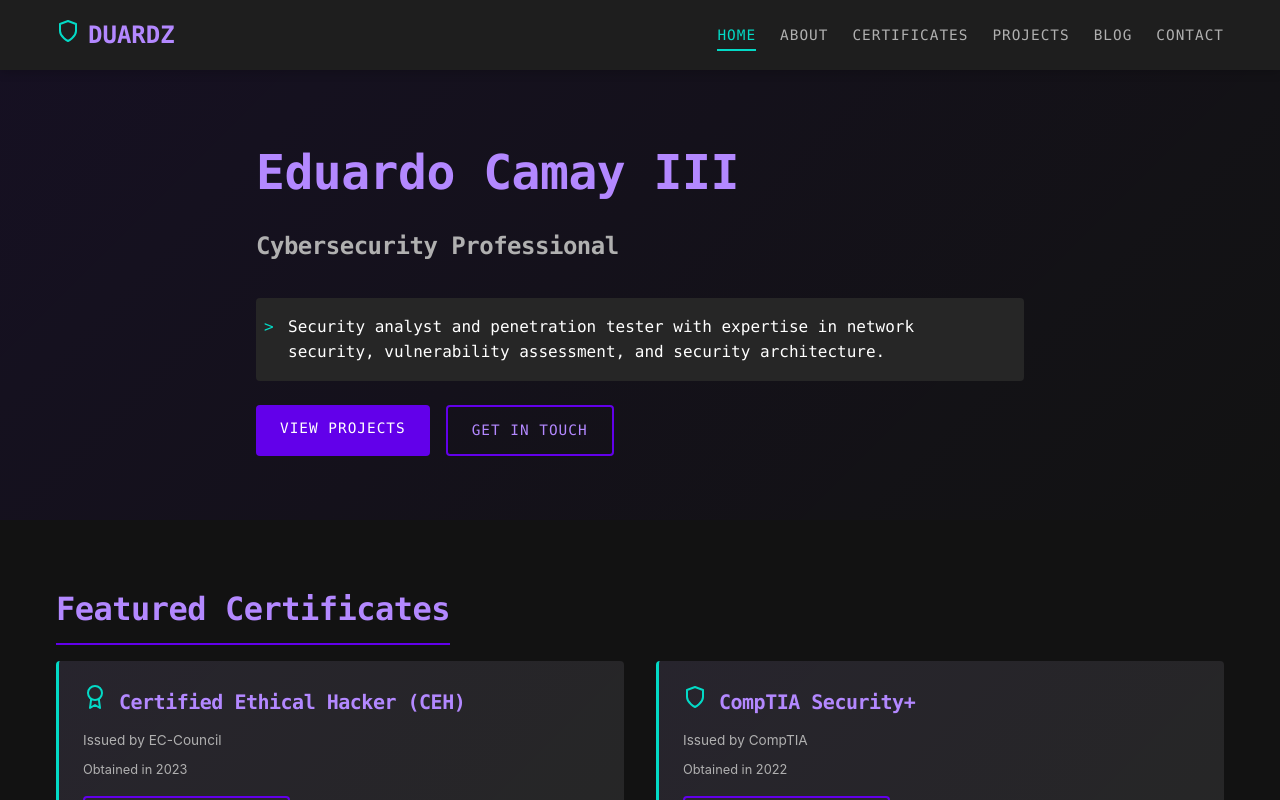
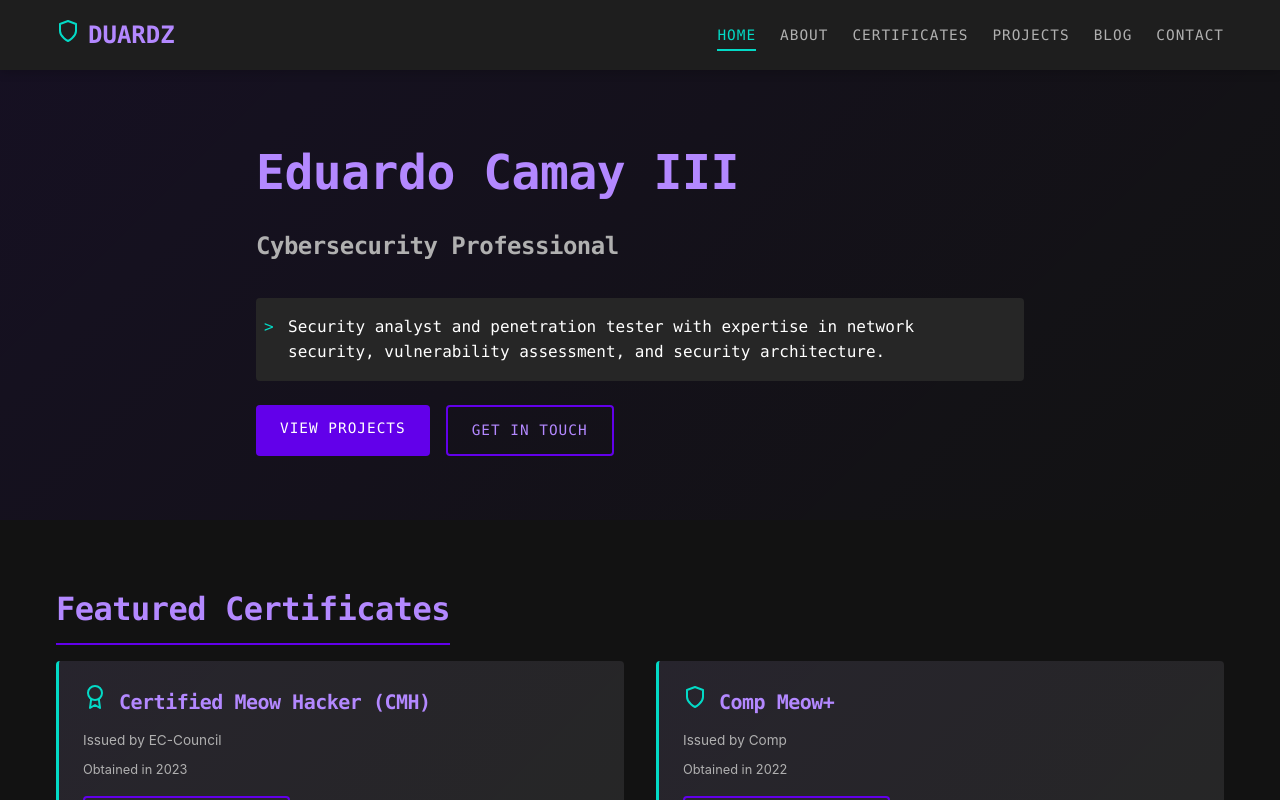
Before and after one commit to Duardz/Duardz, a SvelteKit app: page / in a window 1280 px wide. Built offline with nearby package versions, Linux system fonts and the light colour scheme.

Commit message:
Change certificates placeholders

```diff
--- a/src/routes/+page.svelte
+++ b/src/routes/+page.svelte
@@ -23,14 +23,14 @@
   // Featured sections data
   const featuredCertificates = [
     {
-      title: "Certified Ethical Hacker (CEH)",
+      title: "Certified Meow Hacker (CMH)",
       issuer: "EC-Council",
       date: "2023",
       icon: "award"
     },
     {
-      title: "CompTIA Security+",
-      issuer: "CompTIA",
+      title: "Comp Meow+",
+      issuer: "Comp",
       date: "2022",
       icon: "shield"
     }
```
